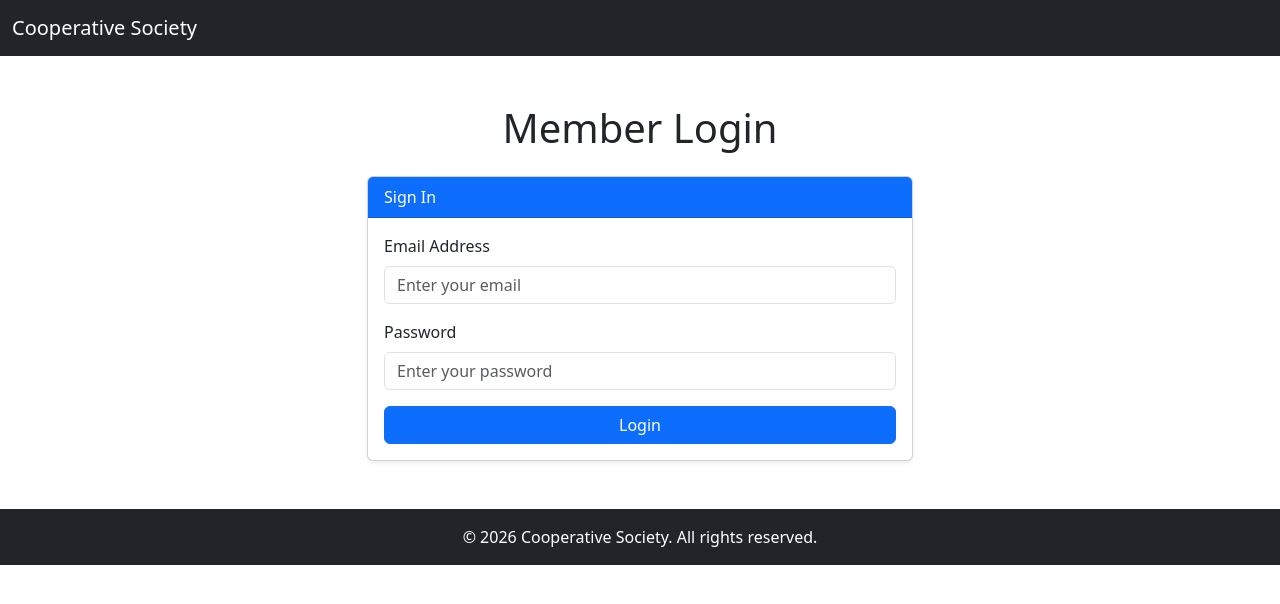
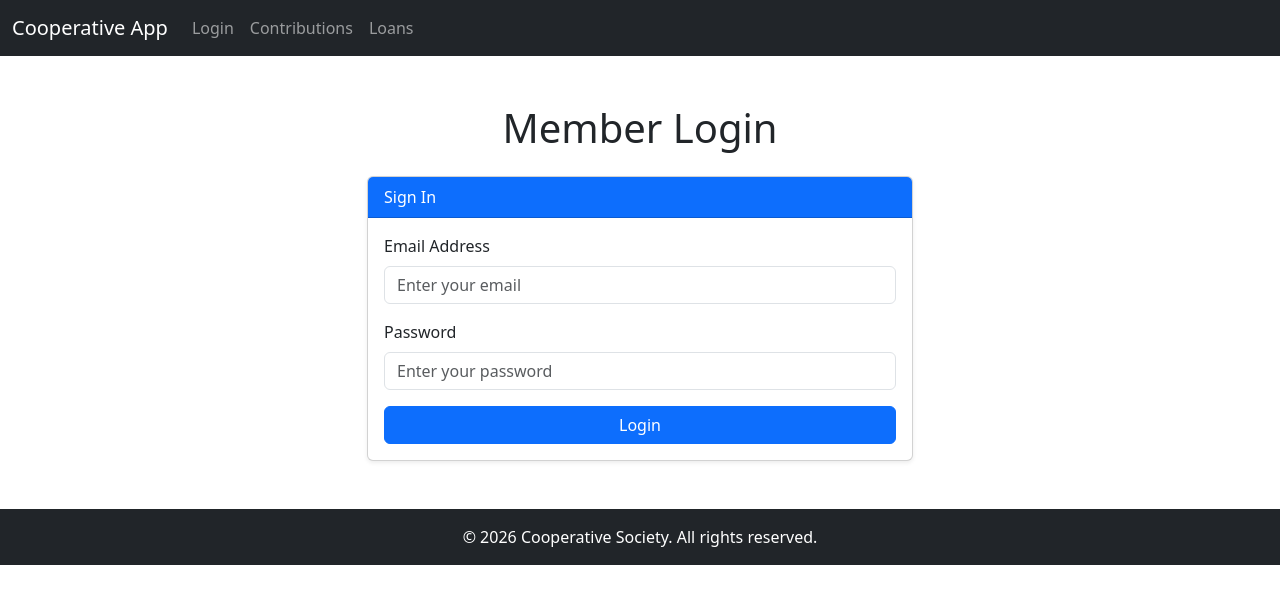
Before and after one commit to Abiodunrm/senior-staff-cooperative, a plain HTML site: page FRONTEND/login.html in a window 1280 px wide. Drawn offline with nearby package versions, Linux system fonts and the light colour scheme.

Commit message:
navigation from home

```diff
--- a/FRONTEND/login.html
+++ b/FRONTEND/login.html
@@ -8,10 +8,24 @@
 <body>
   <!-- Navbar (same as other pages) -->
   <nav class="navbar navbar-expand-lg navbar-dark bg-dark">
-    <div class="container-fluid">
-      <a class="navbar-brand" href="index.html">Cooperative Society</a>
+  <div class="container-fluid">
+    <a class="navbar-brand" href="index.html">Cooperative App</a>
+    <div class="collapse navbar-collapse">
+      <ul class="navbar-nav me-auto mb-2 mb-lg-0">
+        <li class="nav-item">
+          <a class="nav-link" href="login.html">Login</a>
+        </li>
+        <li class="nav-item">
+          <a class="nav-link" href="contribution.html">Contributions</a>
+        </li>
+        <li class="nav-item">
+          <a class="nav-link" href="loan.html">Loans</a>
+        </li>
+      </ul>
     </div>
-  </nav>
+  </div>
+</nav>
+
 
   <!-- Login Form -->
   <div class="container my-5">
```
Also changed, not shown: FRONTEND/contribution.html (+20 -0 lines), FRONTEND/index.html (+4 -4 lines), FRONTEND/loan.html (+21 -0 lines), FRONTEND/register.html (+1 -1 lines).
